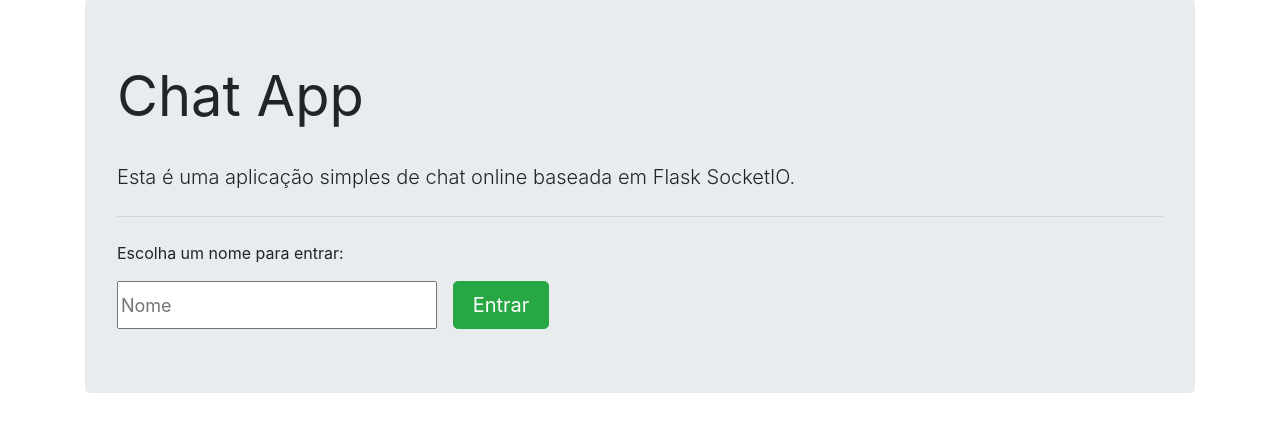
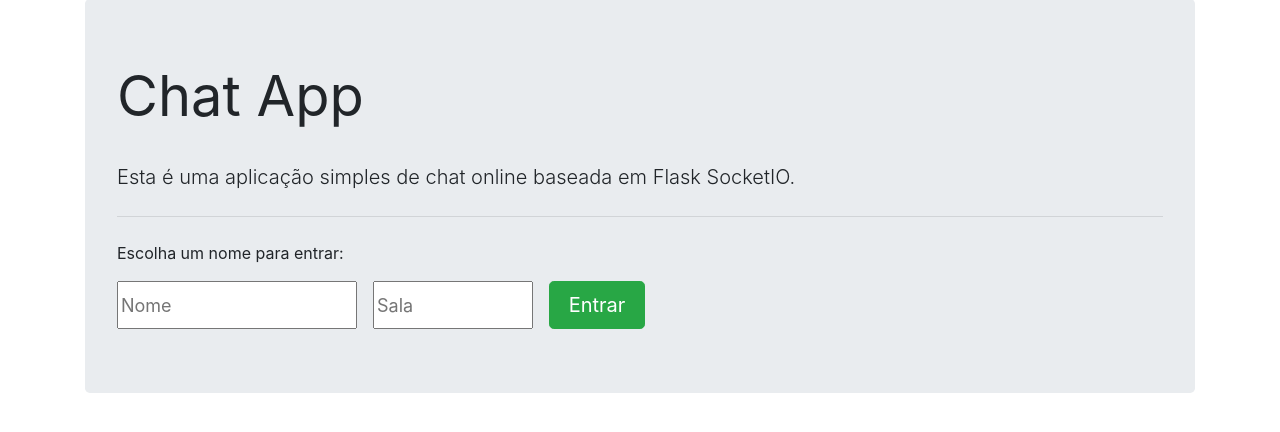
Before and after one commit to bruno-gpa/Flask-Chat-App, a Flask app: page / in a window 1280 px wide. Shown: the part 167-599 px from the top of the page. Run offline with Flask 2, Linux system fonts and the light colour scheme; some libraries are stand-ins or nearby versions.

Commit message:
Update home.html

```diff
--- a/templates/home.html
+++ b/templates/home.html
@@ -9,13 +9,32 @@
   	<p class="lead" style="margin-top: 2rem;">Esta é uma aplicação simples de chat online baseada em Flask SocketIO.</p>
 
   	<hr class="my-4">
-  	<p>Escolha um nome para entrar:</p>
+  	<p id="help">Escolha um nome para entrar:</p>
 
   	<form class="form-inline" autocomplete='off' method="POST" style="margin-top: 1rem;">
-		<input type="text" name="user" placeholder="Nome" style="width: 20rem; height: 3rem;
+		<input type="text" id="user" name="user" placeholder="Nome" style="width: 15rem; height: 3rem;
 			font-size: 18px"></textarea>
-		<button type='submit' class="btn btn-lg btn-success"
+		<input type="text" id="room" name="room" placeholder="Sala" style="width: 10rem; height: 3rem;
+			font-size: 18px; margin-left: 1rem;"></textarea>
+		<button type='submit' id="send" class="btn btn-lg btn-success"
 			style="margin-left: 1rem; height: 3rem; width: 6rem;">Entrar</button>
 	</form>
 </div>
 {% endblock %}
+
+{% block js %}
+<script type="text/javascript">
+
+	$('#send').on('click', function() {
+		var str = $('#user').val()
+		var num = $('#room').val()
+
+		if (!/^[a-zA-Z() ]*$/.test(str)) {
+			$('#help').html('<b>ERRO: nome inválido</b>').css('color', 'green')
+		} else if (isNaN(num)) {
+			$('#help').html('<b>ERRO: sala inválida</b>').css('color', 'green')
+		}
+	})
+
+</script>
+{% endblock %}
```
